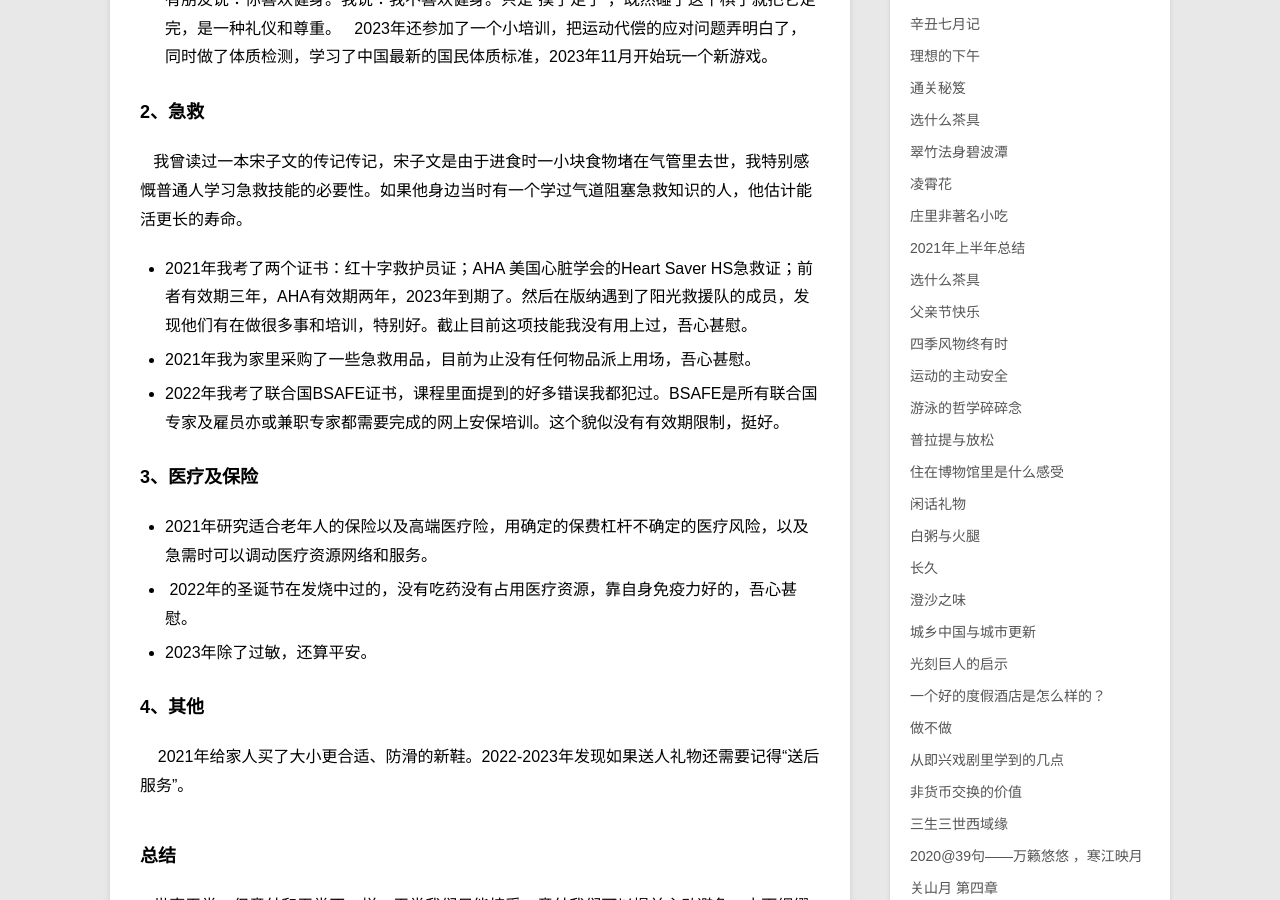
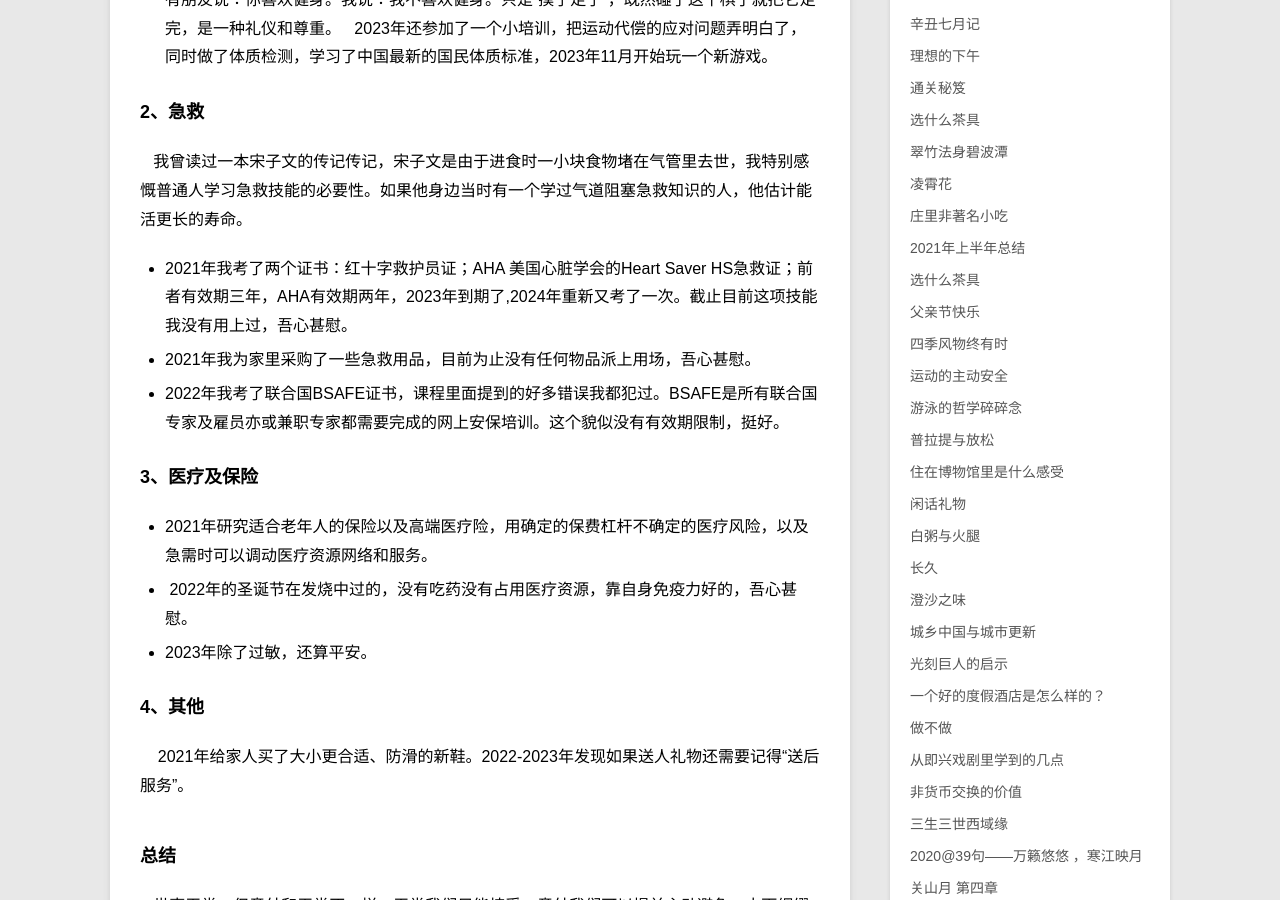
Before and after one commit to violettianjie/violettianjie.github.io, a Jekyll site: the page built from _posts/blog/2023-12-24-pingan.md, in a window 1280 px wide and 900 px high, scrolled down 937 px. Built offline with Jekyll 4.4.1, drawn with Linux system fonts in a browser that asks for light colours; comment, search, counter and statistics services are not loaded.

Commit message:
Update 2023-12-24-pingan.md

```diff
--- a/_posts/blog/2023-12-24-pingan.md
+++ b/_posts/blog/2023-12-24-pingan.md
@@ -29,7 +29,7 @@ category: blog
 ### 2、急救
 
    我曾读过一本宋子文的传记传记，宋子文是由于进食时一小块食物堵在气管里去世，我特别感慨普通人学习急救技能的必要性。如果他身边当时有一个学过气道阻塞急救知识的人，他估计能活更长的寿命。
-* 2021年我考了两个证书：红十字救护员证；AHA 美国心脏学会的Heart Saver HS急救证；前者有效期三年，AHA有效期两年，2023年到期了。然后在版纳遇到了阳光救援队的成员，发现他们有在做很多事和培训，特别好。截止目前这项技能我没有用上过，吾心甚慰。
+* 2021年我考了两个证书：红十字救护员证；AHA 美国心脏学会的Heart Saver HS急救证；前者有效期三年，AHA有效期两年，2023年到期了,2024年重新又考了一次。截止目前这项技能我没有用上过，吾心甚慰。
 * 2021年我为家里采购了一些急救用品，目前为止没有任何物品派上用场，吾心甚慰。
 * 2022年我考了联合国BSAFE证书，课程里面提到的好多错误我都犯过。BSAFE是所有联合国专家及雇员亦或兼职专家都需要完成的网上安保培训。这个貌似没有有效期限制，挺好。
 
```
